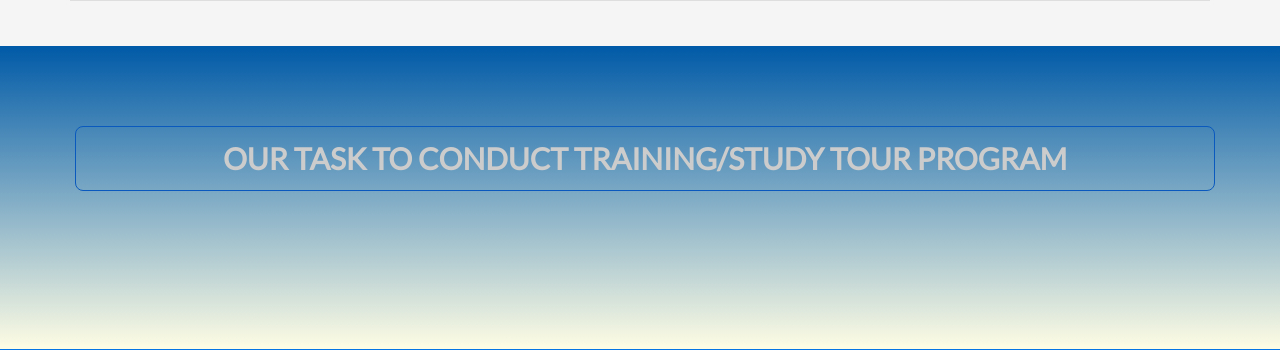
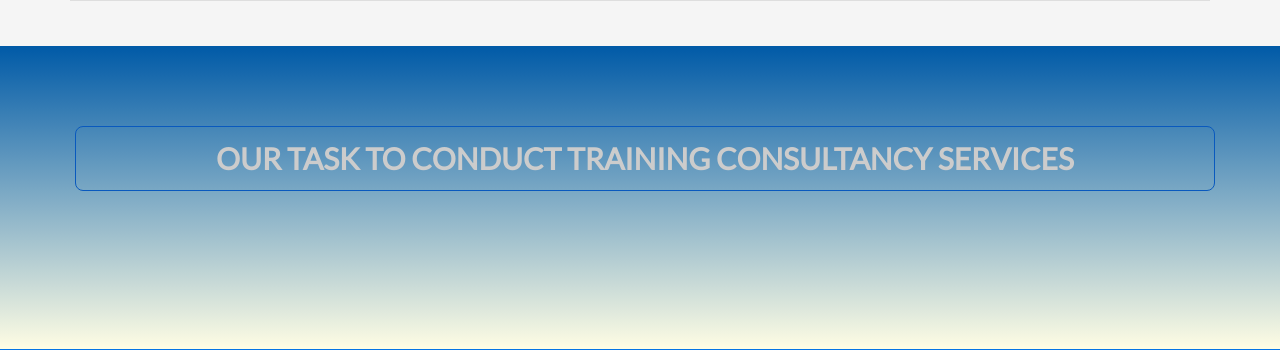
Before and after one commit to dpkcse/sthrd, a CodeIgniter app: page /database/ in a window 1280 px wide. Shown: the part 675-1025 px from the top of the page. Run offline with CodeIgniter, Linux system fonts and the light colour scheme; data that the repository does not hold is empty; some libraries are stand-ins or nearby versions.

Commit message:
Update index.php

```diff
--- a/application/views/index.php
+++ b/application/views/index.php
@@ -147,7 +147,7 @@
 			<div class="row">
 				<div class="col-md-12">
 					<div class="section-title text-center">
-						<h2>Our task to conduct Training/Study Tour Program</h2>
+						<h2>Our task to conduct Training Consultancy Services</h2>
 
 					</div>
 				</div>
```
